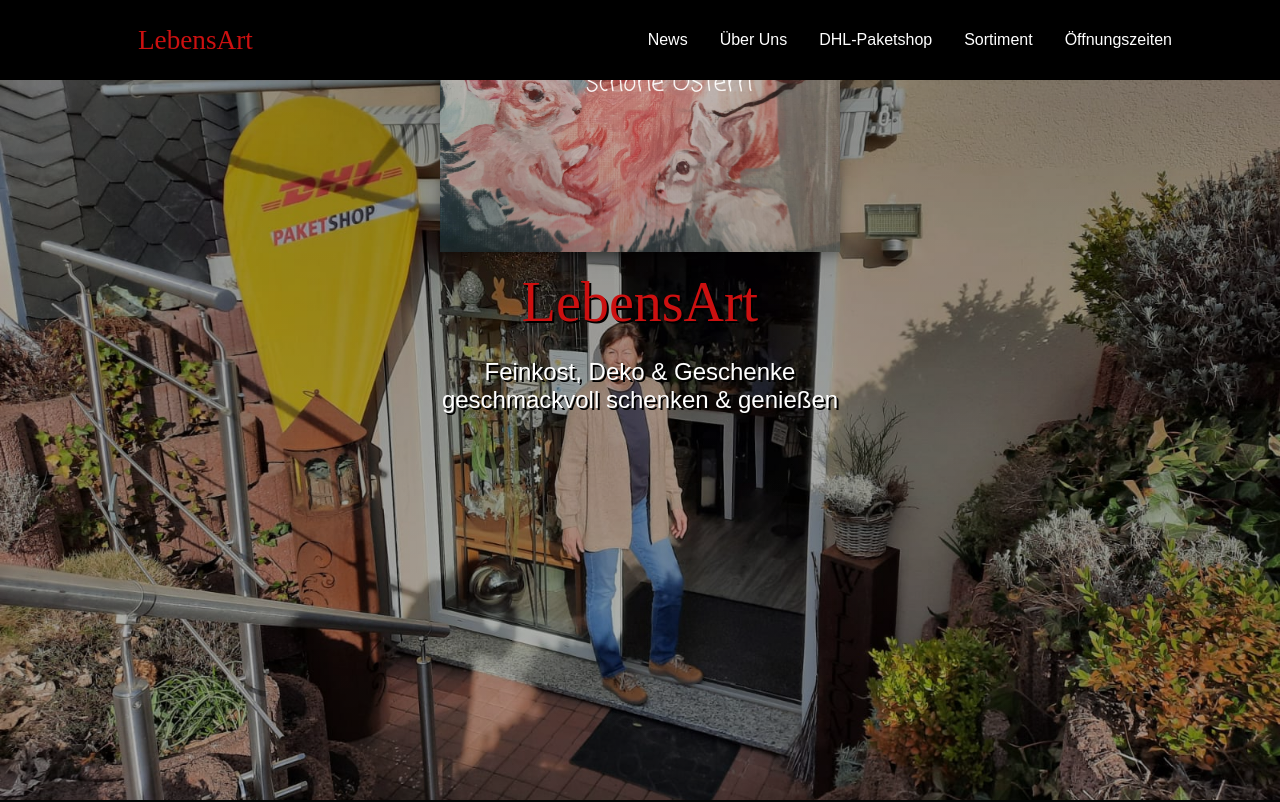
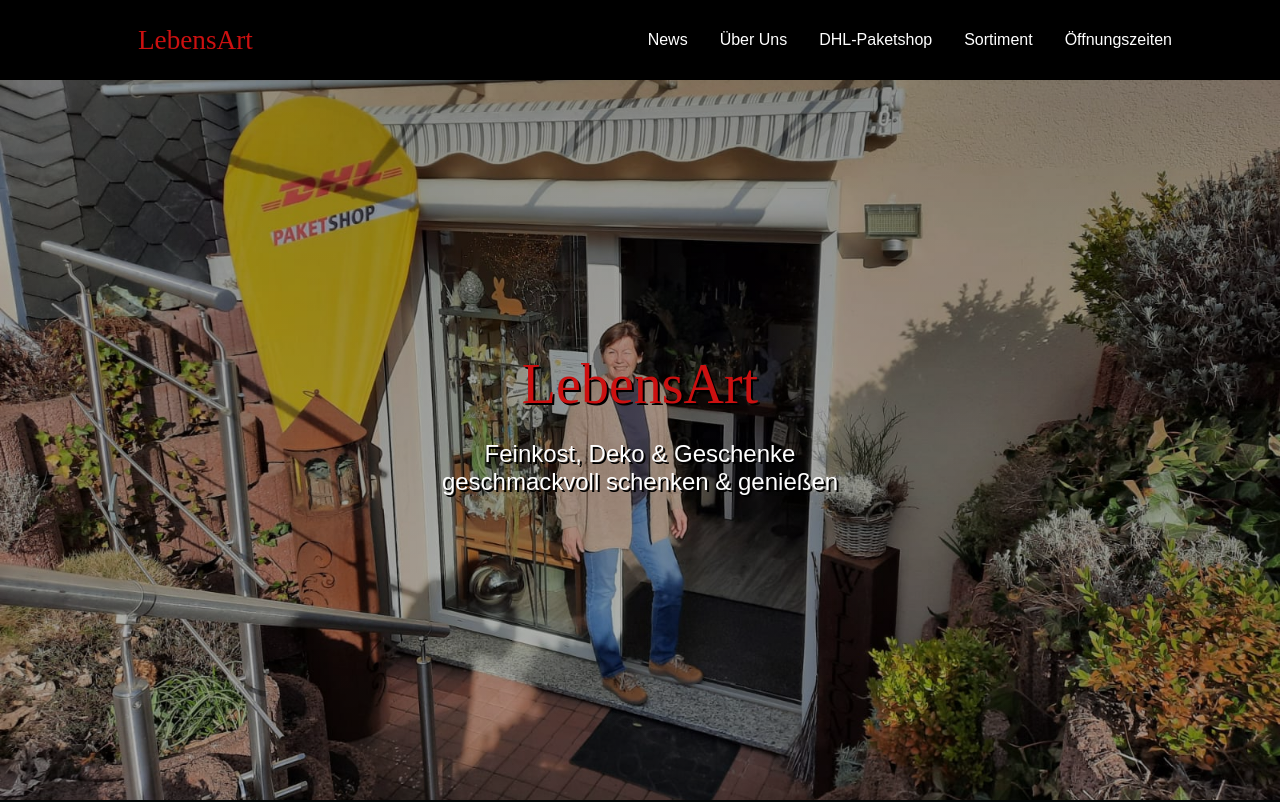
Before and after one commit to JanDupont/Website-Lebensart, a React (Create React App) app: page / in a window 1280 px wide. Shown: the top 802 px of the page. Built offline with nearby package versions, Linux system fonts and the light colour scheme; a web font is replaced by a local one.

Commit message:
ostern bild raus

```diff
--- a/src/components/HeroSection/index.js
+++ b/src/components/HeroSection/index.js
@@ -25,7 +25,6 @@ const HeroSection = () => {
                 <ImgBg src={Bild} />
             </HeroBg>
             <HeroContent>
-                <ImgHeroKlein src={Bild_Ostern} />
                 {//<HeroP style={{background: "rgba(219, 124, 116, 0.6)", padding: "15px", borderRadius: "10px"}}>
                  //</HeroP>
                 }
```
